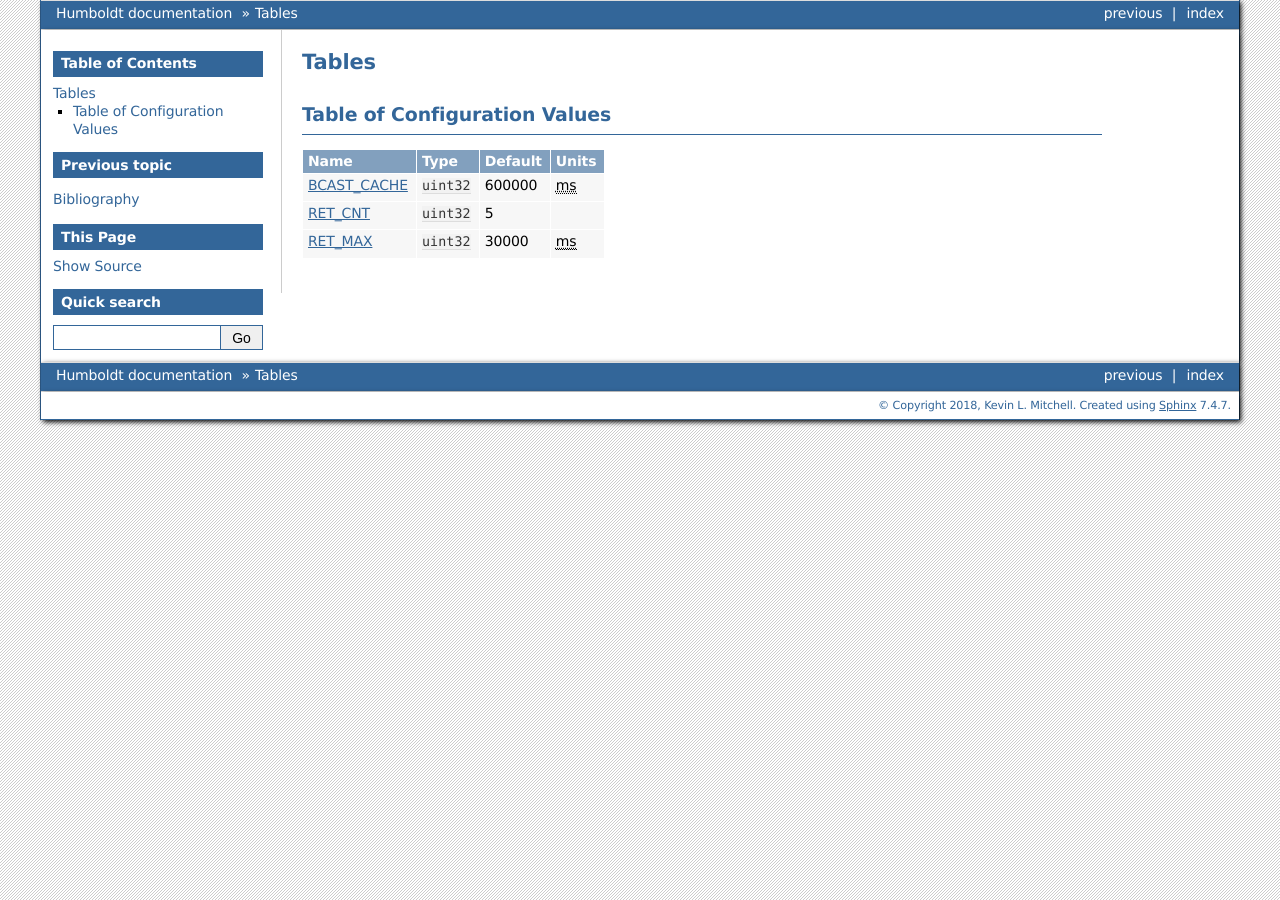
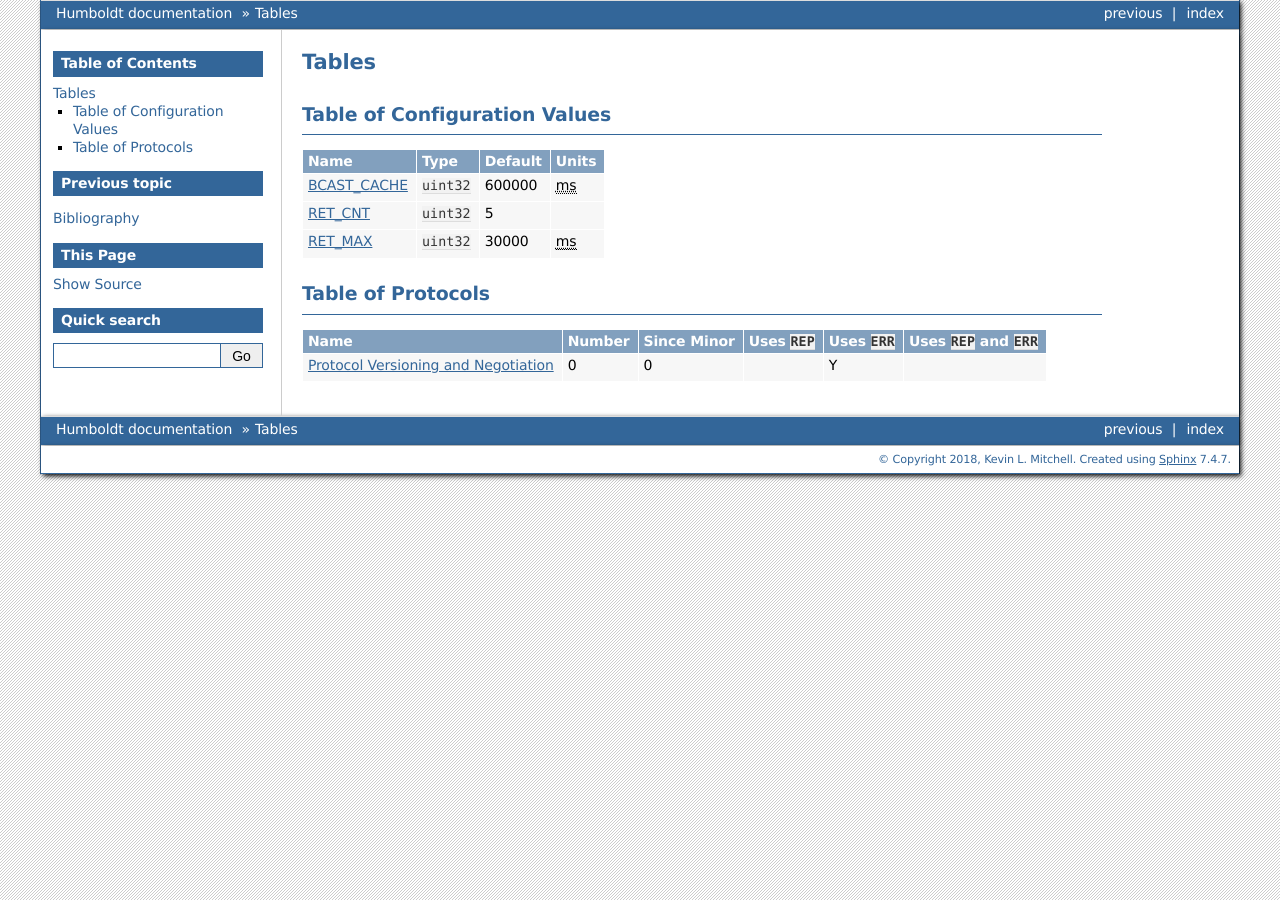
Before and after one commit to hydralang/humboldt-doc, a Sphinx documentation site: the page built from source/tables.rst, in a window 1280 px wide. Built offline with Sphinx 7.4.7, drawn with Linux system fonts in a browser that asks for light colours.

Commit message:
Discuss version negotiation, add protocol table
This commit adds a discussion on protocol version negotiation for the
Humboldt protocol.  Since this change also reserves protocol 0 for the
exchange, it also begins a table of protocols.

```diff
--- a/source/tables.rst
+++ b/source/tables.rst
@@ -27,3 +27,25 @@ Table of Configuration Values
      - ``uint32``
      - 30000
      - :abbr:`ms (milliseconds)`
+
+.. _protocols:
+
+Table of Protocols
+==================
+
+.. list-table::
+   :header-rows: 1
+   :widths: auto
+
+   * - Name
+     - Number
+     - Since Minor
+     - Uses ``REP``
+     - Uses ``ERR``
+     - Uses ``REP`` and ``ERR``
+   * - :ref:`proto-negot`
+     - 0
+     - 0
+     -
+     - Y
+     -
```
Also changed, not shown: source/basics.rst (+72 -7 lines).
